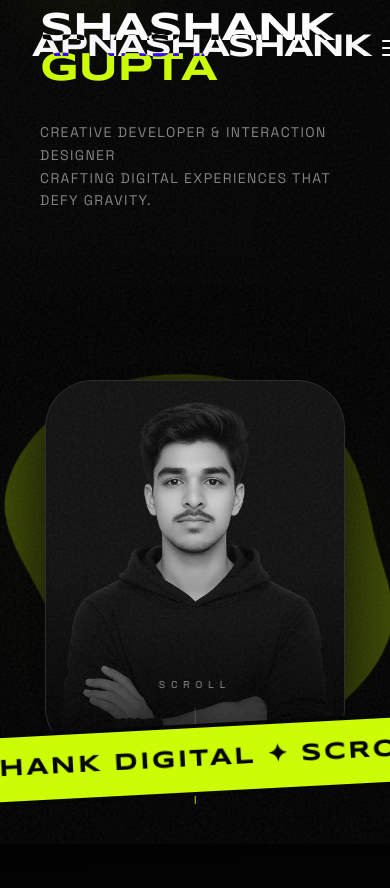
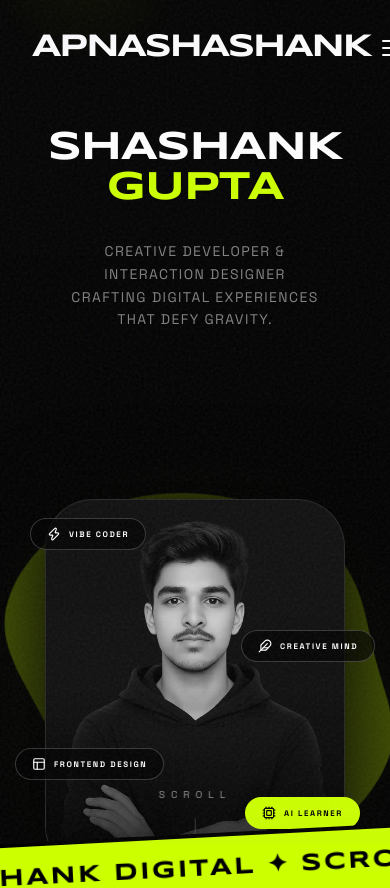
Before and after one commit to ApnaShashank/potfolioui, a Next.js app: page / in a window 390 px wide. Shown: the top 888 px of the page. Built offline with nearby package versions, Linux system fonts and the light colour scheme.

Commit message:
feat: implement landing page with GSAP-powered scroll animations and interactive UI components

```diff
--- a/app/components/Navbar.tsx
+++ b/app/components/Navbar.tsx
@@ -126,9 +126,6 @@ export default function Navbar() {
       {/* Mobile Menu Drawer */}
       <div className={`md:hidden fixed inset-0 bg-brutal-bg z-[90] transition-transform duration-700 pt-32 px-10 border-b border-white/10 ${mobileMenuOpen ? 'translate-y-0' : '-translate-y-full'}`}>
         <div className="flex flex-col gap-8">
-          <div className="flex items-center gap-4 mb-8">
-            <span className="font-syncopate font-black text-3xl tracking-tighter text-white">APNA<span className="text-accent">SHASHANK</span></span>
-          </div>
           <ul className="flex flex-col gap-6">
             <li><a href="#archive" onClick={() => setMobileMenuOpen(false)} className="font-space font-black text-4xl tracking-tighter hover:text-accent transition-colors text-white uppercase">Work</a></li>
             <li><a href="#about" onClick={() => setMobileMenuOpen(false)} className="font-space font-black text-4xl tracking-tighter hover:text-accent transition-colors text-white uppercase">About</a></li>
--- a/app/page.tsx
+++ b/app/page.tsx
@@ -62,10 +62,11 @@ export default function Home() {
       ease: "power4.out",
     }).from(".hero-badge", {
       scale: 0,
-      opacity: 0,
+      autoAlpha: 0,
       stagger: 0.1,
       duration: 0.6,
       ease: "back.out(1.7)",
+      clearProps: "all" // Ensure GSAP doesn't leave lingering inline styles that might conflict
     }, "-=0.8").from(".hero-cta", {
       y: 20,
       opacity: 0,
@@ -449,13 +450,13 @@ export default function Home() {
       <main ref={container} className="bg-brutal-bg text-brutal-fg overflow-hidden">
       <div id="scroll-content">
       {/* 1. Hero Section */}
-      <section className="relative min-h-screen flex items-center justify-center px-10 lg:px-24 mb-20">
+      <section className="relative min-h-screen flex items-center justify-center pt-32 lg:pt-0 px-10 lg:px-24 mb-20">
         {/* Layered Background Blobs - Optimized (Removed expensive blur, used radial gradient) */}
         <div className="absolute top-[-15%] left-[-10%] w-[60vw] h-[60vw] bg-[radial-gradient(circle,rgba(204,255,0,0.06)_0%,transparent_60%)] rounded-full animate-float opacity-80 pointer-events-none" style={{ willChange: 'transform' }}></div>
 
         <div className="max-w-7xl w-full grid grid-cols-1 lg:grid-cols-2 gap-12 lg:gap-20 items-center relative z-10 preserve-3d">
-          <div className="perspective-1000">
-            <h1 className="hero-title group flex flex-col items-start font-syncopate text-[clamp(2.5rem,7vw,6.5rem)] font-black leading-[1] tracking-tight uppercase text-white mb-8 transition-all">
+          <div className="perspective-1000 flex flex-col items-center lg:items-start text-center lg:text-left">
+            <h1 className="hero-title group flex flex-col items-center lg:items-start font-syncopate text-[clamp(2.5rem,7vw,6.5rem)] font-black leading-[1] tracking-tight uppercase text-white mb-8 transition-all">
               <div className="relative">
                 {"SHASHANK"}
               </div>
@@ -464,7 +465,7 @@ export default function Home() {
               </div>
             </h1>
 
-            <p className="font-space text-sm lg:text-base text-white/50 max-w-md mb-10 leading-relaxed uppercase tracking-widest">
+            <p className="font-space text-sm lg:text-base text-white/50 max-w-md mb-10 leading-relaxed uppercase tracking-widest px-4 lg:px-0">
                 Creative Developer & Interaction Designer <br/>
                 Crafting digital experiences that defy gravity.
             </p>
@@ -481,11 +482,11 @@ export default function Home() {
                   <div className="absolute inset-0 bg-gradient-to-t from-black/90 via-transparent to-transparent"></div>
                 </div>
 
-                {/* Floating Badges Layer - Dark Glass Style for High Visibility */}
-                <FloatingBadge text="Vibe Coder" icon={<Zap size={14}/>} className="top-[5%] -left-[15%] bg-black/60 text-white border-white/20 backdrop-blur-2xl z-50 transition-transform" />
-                <FloatingBadge text="Creative Mind" icon={<Feather size={14}/>} className="top-[35%] -right-[20%] bg-black/60 text-white border-white/20 backdrop-blur-2xl z-50 transition-transform" />
-                <FloatingBadge text="Frontend Design" icon={<Layout size={14}/>} className="bottom-[25%] -left-[20%] bg-black/60 text-white border-white/20 backdrop-blur-2xl z-50 transition-transform" />
-                <FloatingBadge text="AI Learner" icon={<Cpu size={14}/>} className="bottom-[5%] -right-[15%] bg-accent text-black border-accent/30 backdrop-blur-2xl z-50 transition-transform" />
+                {/* Floating Badges Layer - Responsive Scaling and Position */}
+                <FloatingBadge text="Vibe Coder" icon={<Zap size={14}/>} className="top-[5%] -left-[5%] lg:-left-[15%] bg-black/60 text-white border-white/20 backdrop-blur-2xl z-50" />
+                <FloatingBadge text="Creative Mind" icon={<Feather size={14}/>} className="top-[35%] -right-[10%] lg:-right-[20%] bg-black/60 text-white border-white/20 backdrop-blur-2xl z-50" />
+                <FloatingBadge text="Frontend Design" icon={<Layout size={14}/>} className="bottom-[25%] -left-[10%] lg:-left-[20%] bg-black/60 text-white border-white/20 backdrop-blur-2xl z-50" />
+                <FloatingBadge text="AI Learner" icon={<Cpu size={14}/>} className="bottom-[12%] -right-[5%] lg:-right-[15%] bg-accent text-black border-accent/30 backdrop-blur-2xl z-50" />
 
                 {/* Dynamic SVG Layer - Optimized (Removed blur, added will-change) */}
                 <div className="absolute w-[180%] h-[180%] -top-[40%] -left-[40%] -z-10 opacity-60 pointer-events-none bg-[radial-gradient(circle,rgba(204,255,0,0.08)_0%,transparent_60%)] rounded-full"></div>
@@ -1147,7 +1148,7 @@ function FooterGroup({ title, links }: { title: string, links: string[] }) {
 
 function FloatingBadge({ text, icon, className }: { text: string, icon: React.ReactNode, className: string }) {
   return (
-    <div className={`hero-badge absolute px-8 py-4 rounded-full border flex items-center gap-4 font-space font-black text-[10px] uppercase tracking-[0.2em] z-30 transition-all shadow-2xl ${className}`}>
+    <div className={`hero-badge absolute px-4 lg:px-8 py-2 lg:py-4 rounded-full border flex items-center gap-2 lg:gap-4 font-space font-black text-[8px] lg:text-[10px] uppercase tracking-[0.2em] z-30 shadow-2xl will-change-transform opacity-100 ${className}`}>
       {icon}
       <span>{text}</span>
     </div>
--- a/components/CustomCursor.tsx
+++ b/components/CustomCursor.tsx
@@ -119,10 +119,10 @@ export default function CustomCursor() {
   return (
     <div
       ref={cursorRef}
-      className="fixed top-0 left-0 w-5 h-5 bg-accent rounded-full pointer-events-none z-[9999] mix-blend-difference flex items-center justify-center"
+      className="fixed top-0 left-0 w-5 h-5 bg-accent rounded-full pointer-events-none z-[9999] flex items-center justify-center border border-black/20"
       style={{ willChange: "transform, width, height" }}
     >
-        <div className="cursor-dot w-2 h-2 bg-accent rounded-full opacity-0 scale-0"></div>
+        <div className="cursor-dot w-2 h-2 bg-black rounded-full opacity-0 scale-0"></div>
     </div>
   );
 }
```
